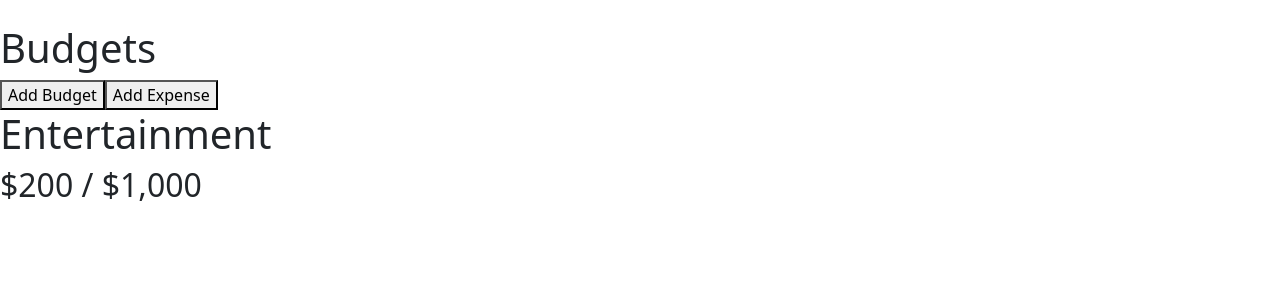
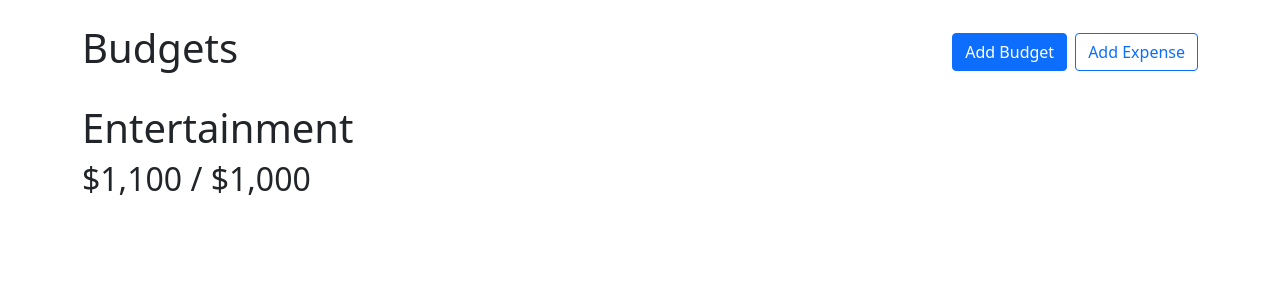
Before and after one commit to mhyneman8/budget-planner, a React (Create React App) app: page / in a window 1280 px wide. Shown: the top 300 px of the page. Built offline with nearby package versions, Linux system fonts and the light colour scheme.

Commit message:
Add bootstrap elements

```diff
--- a/src/App.js
+++ b/src/App.js
@@ -1,4 +1,6 @@
 import React, { useState } from 'react';
+import { Stack, Button } from 'react-bootstrap'
+import Container from 'react-bootstrap/Container';
 // import Card from './components/Card';
 import BudgetCard from './components/BudgetCard';
 
@@ -6,17 +8,30 @@
   const [active, setActive] = useState('FirstCard');
 
   return (
-    <div className='my-4'>
-      <nav>
+    <Container className='my-4'>
+      <Stack direction="horizontal" gap="2" className="mb-4">
+        <h1 className="me-auto">Budgets</h1>
+        <Button variant="primary">Add Budget</Button>
+        <Button variant="outline-primary">Add Expense</Button>
+      </Stack>
+      <div
+        style={{
+          display:"grid",
+          gridTemplateColumsn: "repeat(auto-fill, minmax(300px, 1fr",
+          gap: '1rem',
+          alignItems: 'flex-start'
+        }}
+      >
+        <BudgetCard name="Entertainment" gray amount={1100} max={1000} />
+      </div>
+      {/* <nav>
         <h1>Budgets</h1>
         <button>Add Budget</button>
         <button>Add Expense</button>
       </nav>
-      <div style={{ display:"grid", gridTemplateColumsn: "repeat(auto-fill, minmax(300px, 1fr", gap: '1rem', alignItems: 'flex-start' }} >
-        <BudgetCard name="Entertainment" amount={200} max={1000} />
-      </div>
+       */}
 
-    </div>
+    </Container>
   )
 }
 
```
